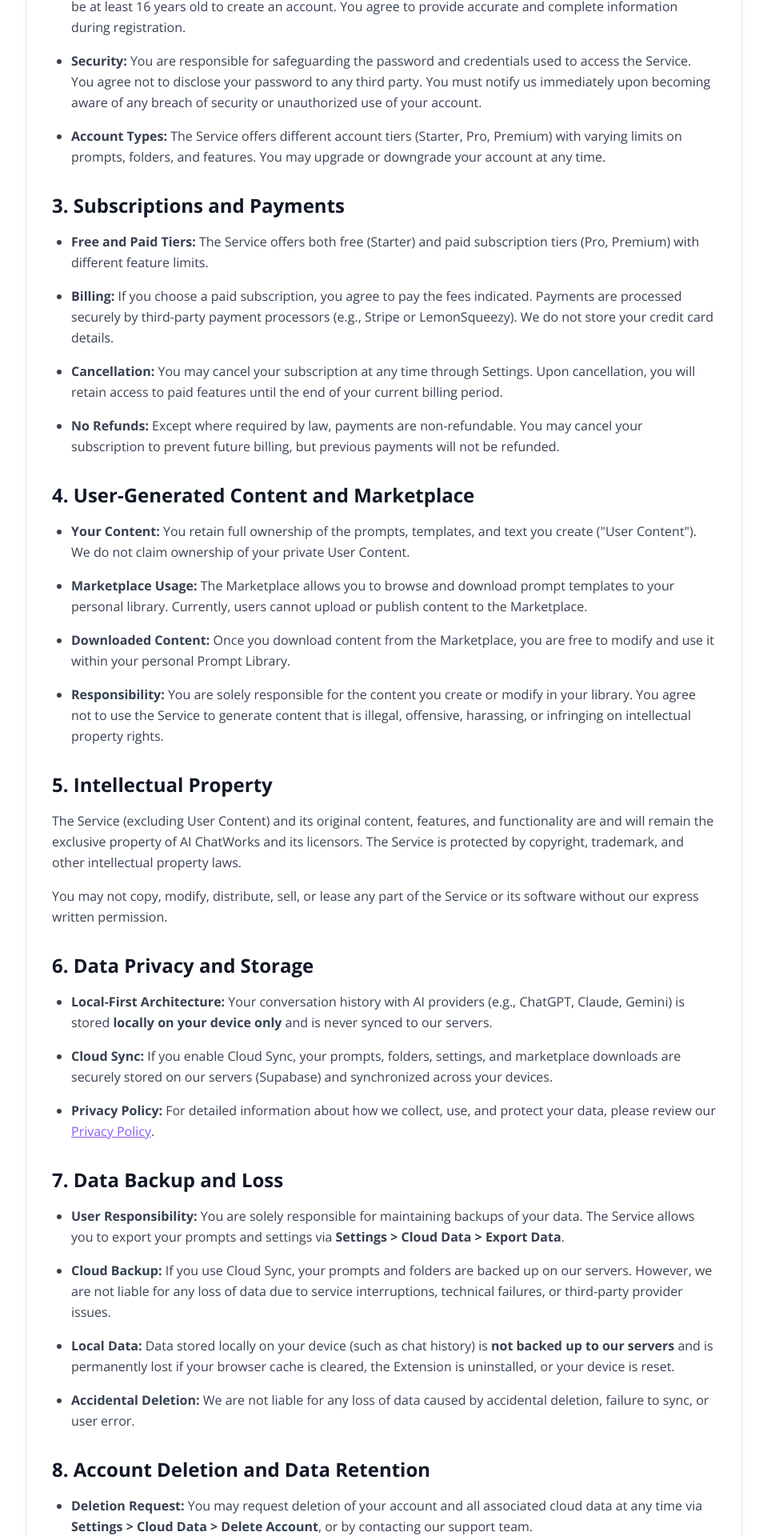
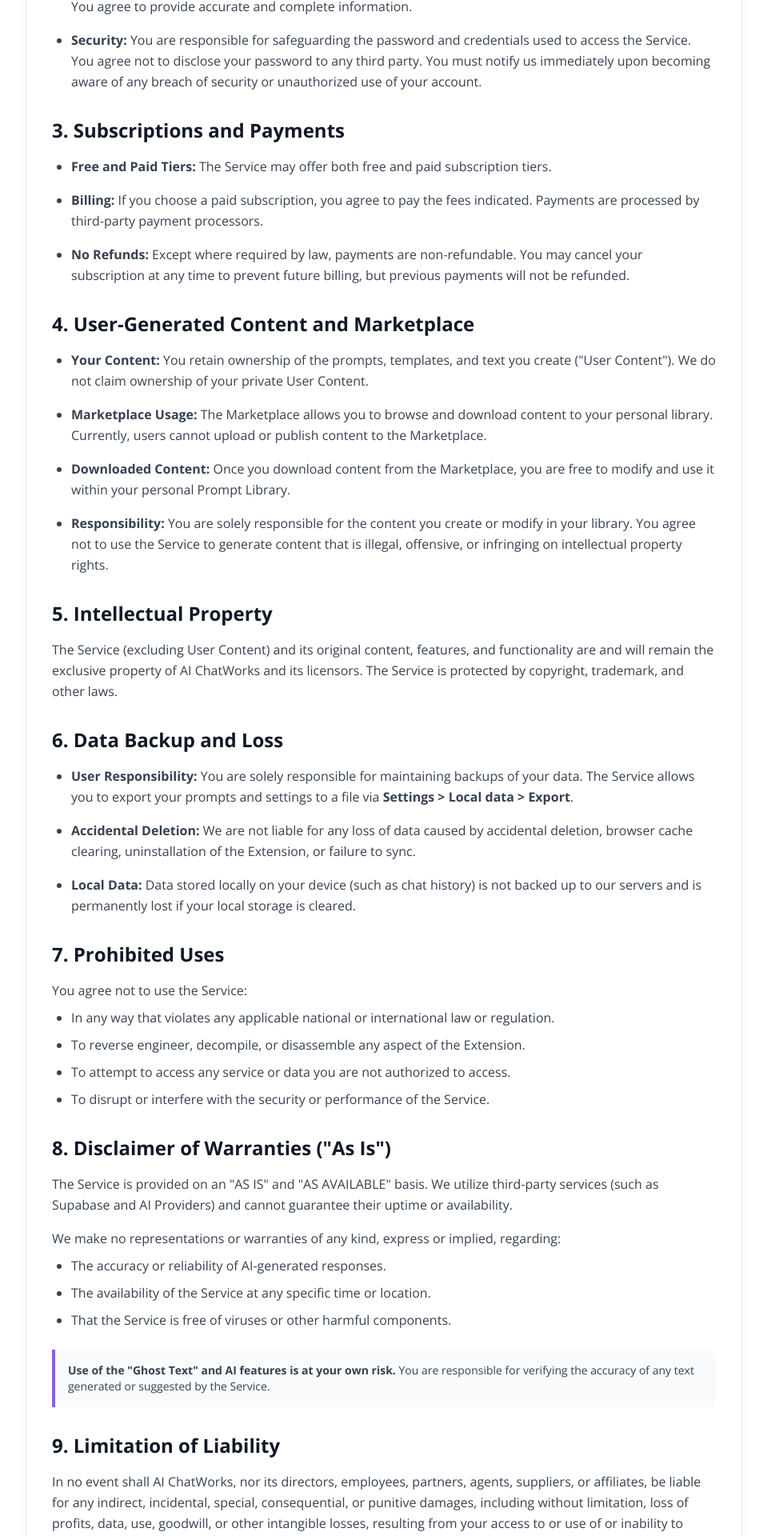
Before and after one commit to roeymit84/ai-chatworks-website, a Next.js app: page /terms in a window 1280 px wide. Shown: the part 880-2800 px from the top of the page at 80% size, without its empty margins (160-1119 px from the left). Built offline with nearby package versions, Linux system fonts and the light colour scheme.

Commit message:
Add files via upload

```diff
--- a/app/terms/page.jsx
+++ b/app/terms/page.jsx
@@ -15,7 +15,7 @@ export default function TermsPage() {
         <div className="max-w-4xl mx-auto bg-white shadow-xl shadow-brand-dark/5 rounded-2xl border border-brand-border overflow-hidden animate-fade-in">
           <div className="px-8 py-10 border-b border-brand-border bg-gradient-to-r from-brand-surface to-white">
             <h1 className="text-3xl md:text-4xl font-bold text-brand-dark mb-2">Terms and Conditions</h1>
-            <p className="text-brand-slate">Last Updated: <span className="font-semibold text-brand-purple">January 01, 2026</span></p>
+            <p className="text-brand-slate">Last Updated: <span className="font-semibold text-brand-purple">December 03, 2025</span></p>
           </div>
 
           <div className="px-8 py-10 space-y-8 text-brand-gray leading-relaxed">
@@ -29,145 +29,99 @@ export default function TermsPage() {
 
             <section>
               <h2 className="text-2xl font-bold text-brand-dark mb-4">1. Description of Service</h2>
-              <p>AI ChatWorks is a browser extension designed to enhance your experience with AI platforms. Key features include a Prompt Library, Cloud Synchronization, Conversation Timeline Navigation, and a Marketplace for downloading prompt templates.</p>
-              <p className="mt-4">The Service acts as an interface and utility layer over third-party AI providers (e.g., ChatGPT, Claude, Gemini). We are not affiliated with, endorsed by, or sponsored by these third-party providers.</p>
+              <p>AI ChatWorks is a browser extension designed to enhance your experience with AI platforms. Key features include a Prompt Library, Cloud Synchronization, Ghost Text (autocompletion), and a Marketplace for sharing resources.</p>
+              <p className="mt-4">The Service acts as an interface and utility layer over third-party AI providers (e.g., OpenAI, Anthropic, Google). We are not affiliated with, endorsed by, or sponsored by these third-party providers.</p>
             </section>
 
             <section>
               <h2 className="text-2xl font-bold text-brand-dark mb-4">2. User Accounts</h2>
               <ul className="list-disc pl-6 space-y-4">
-                <li><strong>Registration:</strong> You may create an account to access features like Cloud Sync and the Marketplace. You must be at least 16 years old to create an account. You agree to provide accurate and complete information during registration.</li>
+                <li><strong>Registration:</strong> You may need to create an account to access features like Cloud Sync and the Marketplace. You agree to provide accurate and complete information.</li>
                 <li><strong>Security:</strong> You are responsible for safeguarding the password and credentials used to access the Service. You agree not to disclose your password to any third party. You must notify us immediately upon becoming aware of any breach of security or unauthorized use of your account.</li>
-                <li><strong>Account Types:</strong> The Service offers different account tiers (Starter, Pro, Premium) with varying limits on prompts, folders, and features. You may upgrade or downgrade your account at any time.</li>
               </ul>
             </section>
 
             <section>
               <h2 className="text-2xl font-bold text-brand-dark mb-4">3. Subscriptions and Payments</h2>
               <ul className="list-disc pl-6 space-y-4">
-                <li><strong>Free and Paid Tiers:</strong> The Service offers both free (Starter) and paid subscription tiers (Pro, Premium) with different feature limits.</li>
-                <li><strong>Billing:</strong> If you choose a paid subscription, you agree to pay the fees indicated. Payments are processed securely by third-party payment processors (e.g., Stripe or LemonSqueezy). We do not store your credit card details.</li>
-                <li><strong>Cancellation:</strong> You may cancel your subscription at any time through Settings. Upon cancellation, you will retain access to paid features until the end of your current billing period.</li>
-                <li><strong>No Refunds:</strong> Except where required by law, payments are non-refundable. You may cancel your subscription to prevent future billing, but previous payments will not be refunded.</li>
+                <li><strong>Free and Paid Tiers:</strong> The Service may offer both free and paid subscription tiers.</li>
+                <li><strong>Billing:</strong> If you choose a paid subscription, you agree to pay the fees indicated. Payments are processed by third-party payment processors.</li>
+                <li><strong>No Refunds:</strong> Except where required by law, payments are non-refundable. You may cancel your subscription at any time to prevent future billing, but previous payments will not be refunded.</li>
               </ul>
             </section>
 
             <section>
               <h2 className="text-2xl font-bold text-brand-dark mb-4">4. User-Generated Content and Marketplace</h2>
               <ul className="list-disc pl-6 space-y-4">
-                <li><strong>Your Content:</strong> You retain full ownership of the prompts, templates, and text you create ("User Content"). We do not claim ownership of your private User Content.</li>
-                <li><strong>Marketplace Usage:</strong> The Marketplace allows you to browse and download prompt templates to your personal library. Currently, users cannot upload or publish content to the Marketplace.</li>
+                <li><strong>Your Content:</strong> You retain ownership of the prompts, templates, and text you create ("User Content"). We do not claim ownership of your private User Content.</li>
+                <li><strong>Marketplace Usage:</strong> The Marketplace allows you to browse and download content to your personal library. Currently, users cannot upload or publish content to the Marketplace.</li>
                 <li><strong>Downloaded Content:</strong> Once you download content from the Marketplace, you are free to modify and use it within your personal Prompt Library.</li>
-                <li><strong>Responsibility:</strong> You are solely responsible for the content you create or modify in your library. You agree not to use the Service to generate content that is illegal, offensive, harassing, or infringing on intellectual property rights.</li>
+                <li><strong>Responsibility:</strong> You are solely responsible for the content you create or modify in your library. You agree not to use the Service to generate content that is illegal, offensive, or infringing on intellectual property rights.</li>
               </ul>
             </section>
 
             <section>
               <h2 className="text-2xl font-bold text-brand-dark mb-4">5. Intellectual Property</h2>
-              <p>The Service (excluding User Content) and its original content, features, and functionality are and will remain the exclusive property of AI ChatWorks and its licensors. The Service is protected by copyright, trademark, and other intellectual property laws.</p>
-              <p className="mt-4">You may not copy, modify, distribute, sell, or lease any part of the Service or its software without our express written permission.</p>
+              <p>The Service (excluding User Content) and its original content, features, and functionality are and will remain the exclusive property of AI ChatWorks and its licensors. The Service is protected by copyright, trademark, and other laws.</p>
             </section>
 
             <section>
-              <h2 className="text-2xl font-bold text-brand-dark mb-4">6. Data Privacy and Storage</h2>
+              <h2 className="text-2xl font-bold text-brand-dark mb-4">6. Data Backup and Loss</h2>
               <ul className="list-disc pl-6 space-y-4">
-                <li><strong>Local-First Architecture:</strong> Your conversation history with AI providers (e.g., ChatGPT, Claude, Gemini) is stored <strong>locally on your device only</strong> and is never synced to our servers.</li>
-                <li><strong>Cloud Sync:</strong> If you enable Cloud Sync, your prompts, folders, settings, and marketplace downloads are securely stored on our servers (Supabase) and synchronized across your devices.</li>
-                <li><strong>Privacy Policy:</strong> For detailed information about how we collect, use, and protect your data, please review our <a href="/privacy" className="text-brand-purple underline hover:text-brand-purple-dark">Privacy Policy</a>.</li>
+                <li><strong>User Responsibility:</strong> You are solely responsible for maintaining backups of your data. The Service allows you to export your prompts and settings to a file via <strong>Settings &gt; Local data &gt; Export</strong>.</li>
+                <li><strong>Accidental Deletion:</strong> We are not liable for any loss of data caused by accidental deletion, browser cache clearing, uninstallation of the Extension, or failure to sync.</li>
+                <li><strong>Local Data:</strong> Data stored locally on your device (such as chat history) is not backed up to our servers and is permanently lost if your local storage is cleared.</li>
               </ul>
             </section>
 
             <section>
-              <h2 className="text-2xl font-bold text-brand-dark mb-4">7. Data Backup and Loss</h2>
-              <ul className="list-disc pl-6 space-y-4">
-                <li><strong>User Responsibility:</strong> You are solely responsible for maintaining backups of your data. The Service allows you to export your prompts and settings via <strong>Settings &gt; Cloud Data &gt; Export Data</strong>.</li>
-                <li><strong>Cloud Backup:</strong> If you use Cloud Sync, your prompts and folders are backed up on our servers. However, we are not liable for any loss of data due to service interruptions, technical failures, or third-party provider issues.</li>
-                <li><strong>Local Data:</strong> Data stored locally on your device (such as chat history) is <strong>not backed up to our servers</strong> and is permanently lost if your browser cache is cleared, the Extension is uninstalled, or your device is reset.</li>
-                <li><strong>Accidental Deletion:</strong> We are not liable for any loss of data caused by accidental deletion, failure to sync, or user error.</li>
+              <h2 className="text-2xl font-bold text-brand-dark mb-4">7. Prohibited Uses</h2>
+              <p>You agree not to use the Service:</p>
+              <ul className="list-disc pl-6 space-y-2 mt-2">
+                <li>In any way that violates any applicable national or international law or regulation.</li>
+                <li>To reverse engineer, decompile, or disassemble any aspect of the Extension.</li>
+                <li>To attempt to access any service or data you are not authorized to access.</li>
+                <li>To disrupt or interfere with the security or performance of the Service.</li>
               </ul>
             </section>
 
             <section>
-              <h2 className="text-2xl font-bold text-brand-dark mb-4">8. Account Deletion and Data Retention</h2>
-              <ul className="list-disc pl-6 space-y-4">
-                <li><strong>Deletion Request:</strong> You may request deletion of your account and all associated cloud data at any time via <strong>Settings &gt; Cloud Data &gt; Delete Account</strong>, or by contacting our support team.</li>
-                <li><strong>24-Hour Processing:</strong> Upon confirmation, your account and all cloud data will be removed from our live databases within <strong>24 hours</strong>. Backups will be purged within 30 days.</li>
-                <li><strong>Local Data:</strong> Deleting your account does not delete local data stored on your device. To remove local data, uninstall the Extension or clear your browser's local storage.</li>
+              <h2 className="text-2xl font-bold text-brand-dark mb-4">8. Disclaimer of Warranties ("As Is")</h2>
+              <p>The Service is provided on an "AS IS" and "AS AVAILABLE" basis. We utilize third-party services (such as Supabase and AI Providers) and cannot guarantee their uptime or availability.</p>
+              <p className="mt-4">We make no representations or warranties of any kind, express or implied, regarding:</p>
+              <ul className="list-disc pl-6 space-y-2 mt-2">
+                <li>The accuracy or reliability of AI-generated responses.</li>
+                <li>The availability of the Service at any specific time or location.</li>
+                <li>That the Service is free of viruses or other harmful components.</li>
+              </ul>
+              <div className="bg-brand-surface border-l-4 border-brand-purple p-4 mt-6 rounded-r-lg">
+                <p className="m-0 text-sm"><strong>Use of the "Ghost Text" and AI features is at your own risk.</strong> You are responsible for verifying the accuracy of any text generated or suggested by the Service.</p>
+              </div>
+            </section>
+
+            <section>
+              <h2 className="text-2xl font-bold text-brand-dark mb-4">9. Limitation of Liability</h2>
+              <p>In no event shall AI ChatWorks, nor its directors, employees, partners, agents, suppliers, or affiliates, be liable for any indirect, incidental, special, consequential, or punitive damages, including without limitation, loss of profits, data, use, goodwill, or other intangible losses, resulting from your access to or use of or inability to access or use the Service.</p>
+              <ul className="list-disc pl-6 mb-6 space-y-2">
+                <li>Your access to or use of or inability to access or use the Service;</li>
+                <li>Any conduct or content of any third party on the Service;</li>
+                <li>Any content obtained from the Service; and</li>
+                <li>Unauthorized access, use, or alteration of your transmissions or content.</li>
               </ul>
             </section>
 
             <section>
-              <h2 className="text-2xl font-bold text-brand-dark mb-4">9. Prohibited Uses</h2>
-              <p>You agree not to use the Service:</p>
-              <ul className="list-disc pl-6 space-y-2 mt-2">
-                <li>In any way that violates any applicable national or international law or regulation.</li>
-                <li>To reverse engineer, decompile, or disassemble any aspect of the Extension.</li>
-                <li>To attempt to access any service, data, or account you are not authorized to access.</li>
-                <li>To disrupt or interfere with the security, integrity, or performance of the Service.</li>
-                <li>To transmit viruses, malware, or any other malicious code.</li>
-                <li>To harass, abuse, or harm another person or impersonate any person or entity.</li>
-              </ul>
+              <h2 className="text-2xl font-bold text-brand-dark mb-4">10. Termination</h2>
+              <p>We may terminate or suspend your account immediately, without prior notice or liability, for any reason whatsoever, including without limitation if you breach the Terms. Upon termination, your right to use the Service will immediately cease.</p>
             </section>
 
             <section>
-              <h2 className="text-2xl font-bold text-brand-dark mb-4">10. Disclaimer of Warranties ("As Is")</h2>
-              <p>The Service is provided on an "AS IS" and "AS AVAILABLE" basis. We utilize third-party services (such as Supabase for backend infrastructure and third-party AI providers) and cannot guarantee their uptime or availability.</p>
-              <p className="mt-4">We make no representations or warranties of any kind, express or implied, regarding:</p>
-              <ul className="list-disc pl-6 space-y-2 mt-2">
-                <li>The accuracy or reliability of AI-generated responses from third-party providers.</li>
-                <li>The availability of the Service at any specific time or location.</li>
-                <li>That the Service is free of viruses, bugs, or other harmful components.</li>
-                <li>The completeness or accuracy of content downloaded from the Marketplace.</li>
-              </ul>
-              <div className="bg-brand-surface border-l-4 border-brand-purple p-4 mt-6 rounded-r-lg">
-                <p className="m-0 text-sm"><strong>Use of AI features is at your own risk.</strong> You are responsible for verifying the accuracy of any text generated or suggested by AI providers through the Service.</p>
-              </div>
+              <h2 className="text-2xl font-bold text-brand-dark mb-4">11. Changes to Terms</h2>
+              <p>We reserve the right, at our sole discretion, to modify or replace these Terms at any time. We will try to provide at least 30 days' notice prior to any new material terms taking effect. By continuing to access or use our Service after those revisions become effective, you agree to be bound by the revised terms.</p>
             </section>
 
             <section>
-              <h2 className="text-2xl font-bold text-brand-dark mb-4">11. Limitation of Liability</h2>
-              <p>In no event shall AI ChatWorks, nor its directors, employees, partners, agents, suppliers, or affiliates, be liable for any indirect, incidental, special, consequential, or punitive damages, including without limitation, loss of profits, data, use, goodwill, or other intangible losses, resulting from:</p>
-              <ul className="list-disc pl-6 space-y-2 mt-4">
-                <li>Your access to or use of or inability to access or use the Service;</li>
-                <li>Any conduct or content of any third party on the Service or third-party AI providers;</li>
-                <li>Any content obtained from the Service or Marketplace;</li>
-                <li>Unauthorized access, use, or alteration of your transmissions or content;</li>
-                <li>Interruptions or errors in the Service caused by third-party providers (e.g., Supabase, AI platforms).</li>
-              </ul>
-              <p className="mt-4">To the maximum extent permitted by law, our total liability to you for all claims arising out of or related to the Service shall not exceed the amount you paid us in the 12 months prior to the claim, or $100, whichever is greater.</p>
-            </section>
-
-            <section>
-              <h2 className="text-2xl font-bold text-brand-dark mb-4">12. Termination</h2>
-              <p>We may terminate or suspend your account immediately, without prior notice or liability, for any reason whatsoever, including without limitation if you breach these Terms.</p>
-              <p className="mt-4">Upon termination:</p>
-              <ul className="list-disc pl-6 space-y-2 mt-2">
-                <li>Your right to use the Service will immediately cease.</li>
-                <li>Your cloud data may be deleted in accordance with our data retention policy.</li>
-                <li>You will not be entitled to any refund of fees already paid.</li>
-              </ul>
-              <p className="mt-4">You may terminate your account at any time by deleting your account through Settings or contacting support.</p>
-            </section>
-
-            <section>
-              <h2 className="text-2xl font-bold text-brand-dark mb-4">13. Changes to Terms</h2>
-              <p>We reserve the right, at our sole discretion, to modify or replace these Terms at any time. We will try to provide at least 30 days' notice prior to any new material terms taking effect by:</p>
-              <ul className="list-disc pl-6 space-y-2 mt-2">
-                <li>Posting the updated Terms on this page and updating the "Last Updated" date;</li>
-                <li>Sending an email notification to your registered email address (if applicable);</li>
-                <li>Displaying a notice within the Extension.</li>
-              </ul>
-              <p className="mt-4">By continuing to access or use our Service after those revisions become effective, you agree to be bound by the revised terms. If you do not agree to the new terms, you must stop using the Service.</p>
-            </section>
-
-            <section>
-              <h2 className="text-2xl font-bold text-brand-dark mb-4">14. Governing Law</h2>
-              <p>These Terms shall be governed and construed in accordance with applicable international laws and consumer protection regulations.</p>
-              <p className="mt-4">Our failure to enforce any right or provision of these Terms will not be considered a waiver of those rights.</p>
-            </section>
-
-            <section>
-              <h2 className="text-2xl font-bold text-brand-dark mb-4">15. Contact Us</h2>
+              <h2 className="text-2xl font-bold text-brand-dark mb-4">12. Contact Us</h2>
               <p>If you have any questions about these Terms, please contact us at:</p>
               <p className="mt-4">
                 <a href="mailto:info@ai-chatworks.com" className="inline-flex items-center gap-2 px-6 py-2 rounded-lg bg-brand-surface border border-brand-border text-brand-purple font-semibold hover:bg-brand-purple hover:text-white transition-all duration-300">
```
